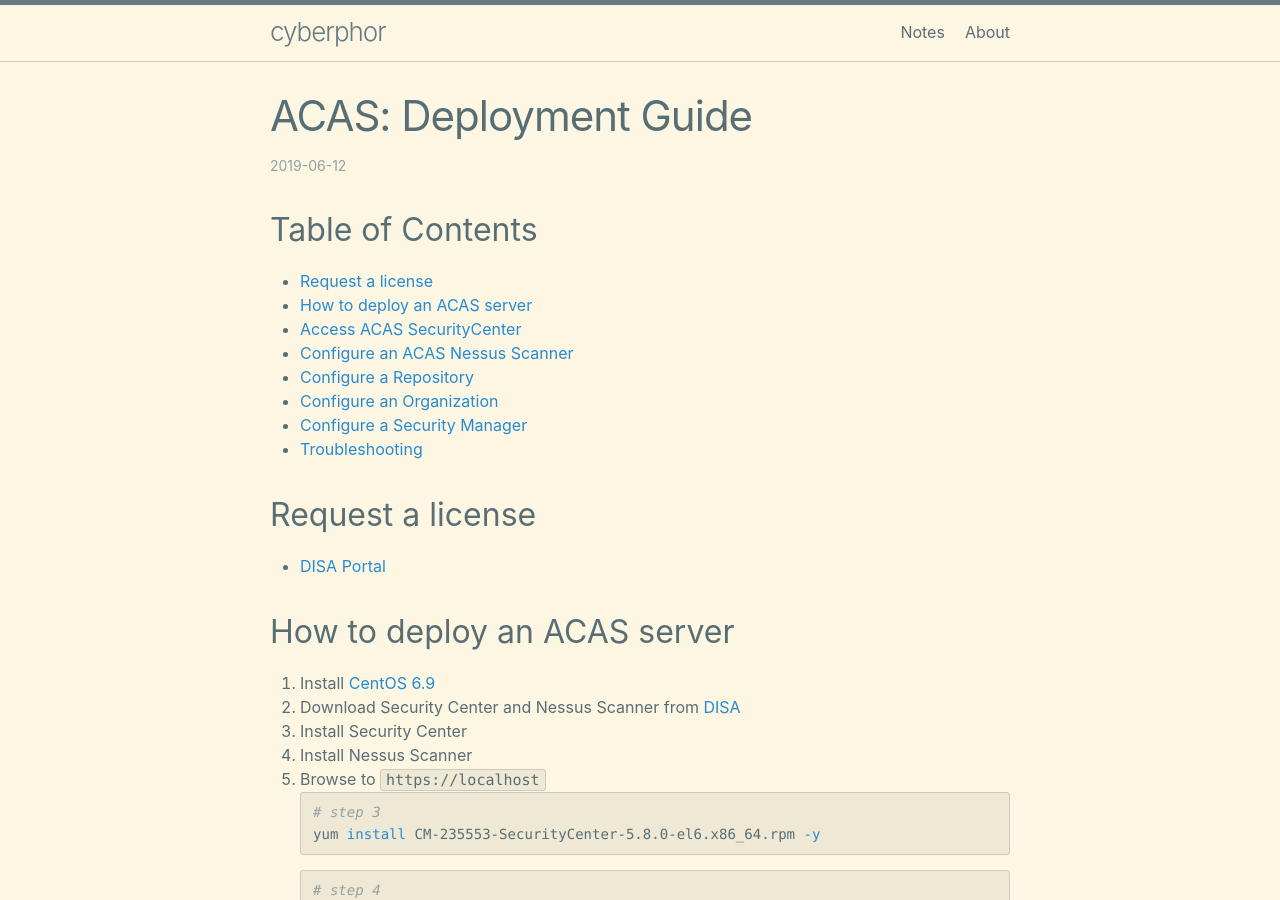
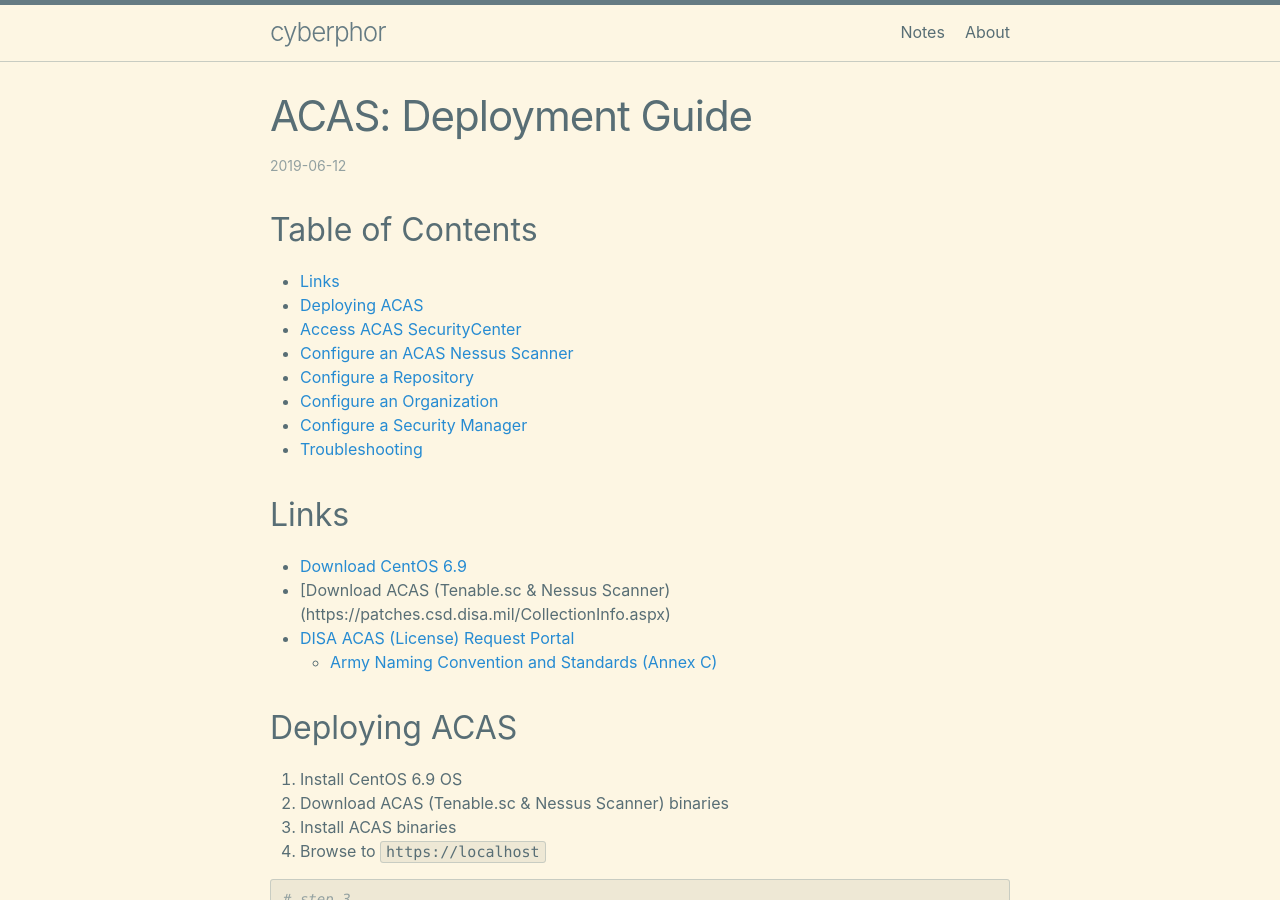
Before and after one commit to cyberphor/blog, a Jekyll site: the page built from _posts/2019-06-12-acas-deployment-guide.md, in a window 1280 px wide and 900 px high. Built offline with Jekyll 4.4.1, drawn with Linux system fonts in a browser that asks for light colours.

Commit message:
Update 2019-06-12-acas-deployment-guide.md

````diff
--- a/_posts/2019-06-12-acas-deployment-guide.md
+++ b/_posts/2019-06-12-acas-deployment-guide.md
@@ -6,8 +6,8 @@ category: notes
 ---
 
 ## Table of Contents
-* [Request a license](#request-a-license)
-* [How to deploy an ACAS server](#how-to-deploy-an-acas-server)
+* [Links](#links)
+* [Deploying ACAS](#deploying-acas)
 * [Access ACAS SecurityCenter](#access-acas-securitycenter)
 * [Configure an ACAS Nessus Scanner](#configure-an-acas-nessus-scanner)
 * [Configure a Repository](#configre-a-repository)
@@ -15,15 +15,18 @@ category: notes
 * [Configure a Security Manager](#configure-a-security-manager)
 * [Troubleshooting](#troubleshooting)
 
-## Request a license
-* [DISA Portal](https://disa.deps.mil/ext/cop/mae/netops/acas/Requests/index.aspx#/)
+## Links
+* [Download CentOS 6.9](http://archive.kernel.org/centos-vault/6.9/isos/x86_64/CentOS-6.9-x86_64-LiveDVD.iso)
+* [Download ACAS (Tenable.sc & Nessus Scanner)(https://patches.csd.disa.mil/CollectionInfo.aspx)
+* [DISA ACAS (License) Request Portal](https://disa.deps.mil/ext/cop/mae/netops/acas/Requests/index.aspx#/)
+  * [Army Naming Convention and Standards (Annex C)]( https://army.deps.mil/netcom/sites/resourcecenter/pages/cinamingconventions.aspx)
 
-## How to deploy an ACAS server
-1. Install [CentOS 6.9](http://archive.kernel.org/centos-vault/6.9/isos/x86_64/CentOS-6.9-x86_64-LiveDVD.iso)
-2. Download Security Center and Nessus Scanner from [DISA](https://patches.csd.disa.mil/CollectionInfo.aspx)
-3. Install Security Center
-4. Install Nessus Scanner
+## Deploying ACAS
+1. Install CentOS 6.9 OS
+2. Download ACAS (Tenable.sc & Nessus Scanner) binaries
+3. Install ACAS binaries
 5. Browse to `https://localhost`
+
 ```bash
 # step 3
 yum install CM-235553-SecurityCenter-5.8.0-el6.x86_64.rpm -y
````
